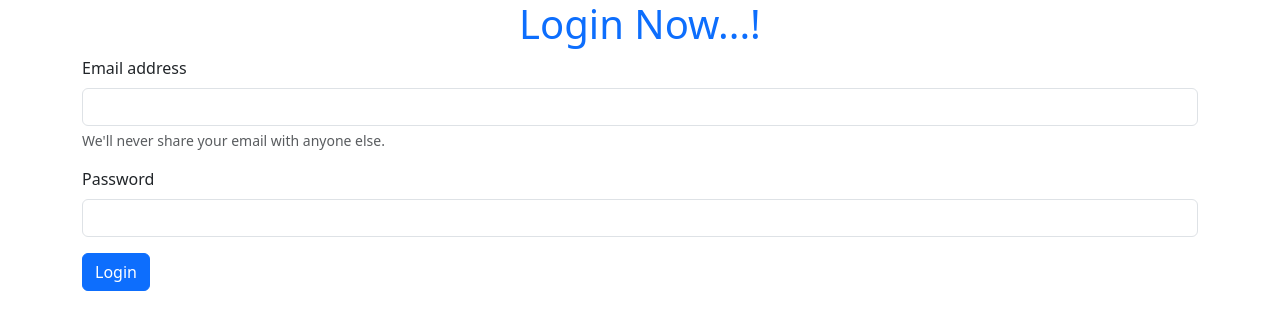
After one commit to harisnaseer24/2509c1-php, a PHP site: page /BASICS/login.php in a window 1280 px wide. The commit adds this page. Shown: the top 330 px of the page. Run offline with PHP 8.4, Linux system fonts and the light colour scheme.

Commit message:
form handling

```diff
--- /dev/null
+++ b/BASICS/login.php
@@ -0,0 +1,96 @@
+<!doctype html>
+<html lang="en" data-bs-theme="light">
+    <head>
+        <title>Title</title>
+        <!-- Required meta tags -->
+        <meta charset="utf-8" />
+        <meta name="viewport" content="width=device-width, initial-scale=1" />
+
+        <!-- Bootstrap CSS v5.3.8 -->
+        <link
+            href="https://cdn.jsdelivr.net/npm/bootstrap@5.3.8/dist/css/bootstrap.min.css"
+            rel="stylesheet"
+            integrity="sha384-sRIl4kxILFvY47J16cr9ZwB07vP4J8+LH7qKQnuqkuIAvNWLzeN8tE5YBujZqJLB"
+            crossorigin="anonymous"
+        />
+    </head>
+
+    <body>
+        <header>
+            <!-- place navbar here -->
+        </header>
+        <main>
+
+<div class="container">
+    <form action="result.php" method="post" >
+    <h1 class="text-center text-primary">Login Now...!</h1>
+    <div class="mb-3">
+
+            <label for="exampleInputEmail1" class="form-label">Email address</label>
+            <input type="email" name="email" class="form-control" id="exampleInputEmail1" aria-describedby="emailHelp">
+            <div id="emailHelp" class="form-text">We'll never share your email with anyone else.</div>
+        </div>
+        <div class="mb-3">
+            <label for="exampleInputPassword1" class="form-label">Password</label>
+            <input type="password" name="password" class="form-control" id="exampleInputPassword1">
+        </div>
+        <button type="submit" name="login" class="btn btn-primary">Login</button>
+    </form>
+</div>
+
+
+
+
+        </main>
+        <footer>
+            <!-- place footer here -->
+        </footer>
+        <!-- Bootstrap JavaScript Bundle (includes Popper) -->
+        <script
+            src="https://cdn.jsdelivr.net/npm/bootstrap@5.3.8/dist/js/bootstrap.bundle.min.js"
+            integrity="sha384-FKyoEForCGlyvwx9Hj09JcYn3nv7wiPVlz7YYwJrWVcXK/BmnVDxM+D2scQbITxI"
+            crossorigin="anonymous"
+        ></script>
+    </body>
+</html>
+
+
+
+<?php
+
+
+//Super global variables(associative arrays key value pair)
+
+
+//$_GET
+//$_POST
+//$_REQUEST
+
+//$_SESSION
+//$_COOKIE
+//$_FILES
+//$_ENV
+
+
+// if(isset($_REQUEST['login']) == true){
+
+// if ($_REQUEST['email'] == "" || $_REQUEST['password']=="") {
+
+//     echo"<script>alert('Please fill all fields...!')</script>";
+// } else {
+//    $email = $_REQUEST['email'];
+//    $password = $_REQUEST['password'];
+
+
+//     echo"<script>alert('Login Successfully...! email:$email and password:$password')</script>";
+// }
+
+
+
+// }
+
+
+
+
+
+?>
```
Also changed, not shown: BASICS/index.php (+6 -4 lines), BASICS/result.php (added, +17 -0 lines).
